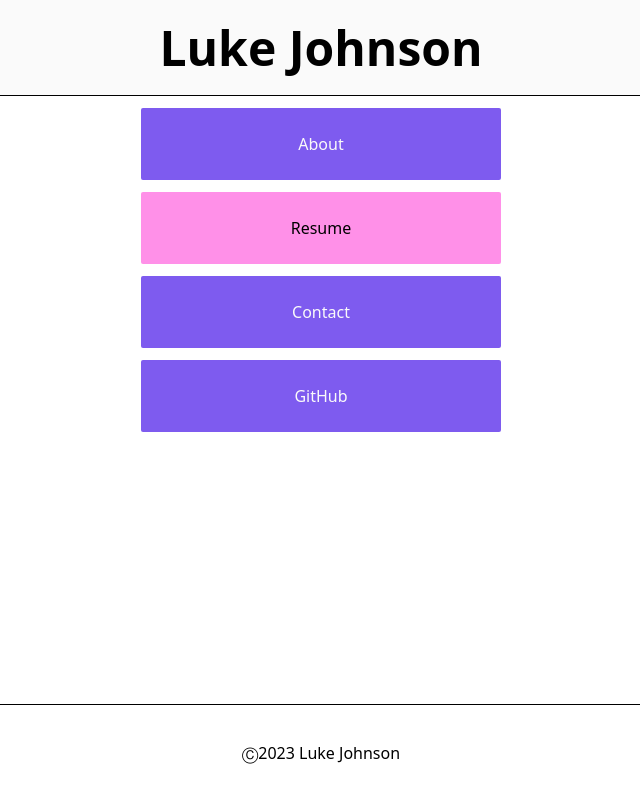
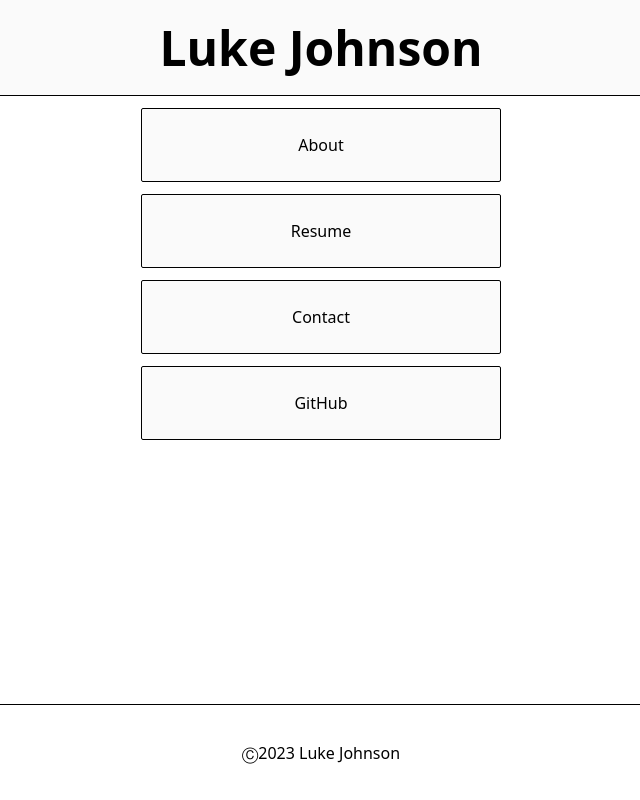
Before and after one commit to lukejo-io/website, a Next.js app: page / in a window 1280 px wide. Shown: the whole page, without its empty margins (319-959 px from the left). Built offline with nearby package versions, Linux system fonts and the light colour scheme.

Commit message:
Black and white

```diff
--- a/components/LinkButton.tsx
+++ b/components/LinkButton.tsx
@@ -25,17 +25,17 @@ function LinkButton({ link, text, className }: ButtonProps) {
 
 function LinkButtonPink({ link, text }: ButtonProps) {
   return (
-    <LinkButton link={link} className={"bg-pink text-black"} text={text} />
+    <LinkButton
+      link={link}
+      className={"bg-off-white border border-black text-black"}
+      text={text}
+    />
   );
 }
 
 function LinkButtonPurple({ link, text }: ButtonProps) {
   return (
-    <LinkButton
-      link={link}
-      className={"bg-purple text-off-white"}
-      text={text}
-    />
+    <LinkButton link={link} className={"bg-black text-off-white"} text={text} />
   );
 }
 
--- a/pages/index.tsx
+++ b/pages/index.tsx
@@ -12,10 +12,10 @@ const Home: NextPage = () => {
       </Head>
 
       <div className={"flex flex-col gap-3 w-full h-full md:w-96 p-3"}>
-        <LinkButton.Purple link={"/about"} text={"About"} />
+        <LinkButton.Pink link={"/about"} text={"About"} />
         <LinkButton.Pink link={"/resume"} text={"Resume"} />
-        <LinkButton.Purple link={"/contact"} text={"Contact"} />
-        <LinkButton.Purple
+        <LinkButton.Pink link={"/contact"} text={"Contact"} />
+        <LinkButton.Pink
           link={"https://github.com/lukejo-io"}
           text={"GitHub"}
         />
--- a/tailwind.config.js
+++ b/tailwind.config.js
@@ -18,6 +18,7 @@ module.exports = {
       "off-white": "#fafafa",
       "gray-dark": "#273444",
       gray: "#8492a6",
+      black: "#000000",
       "gray-light": "#d3dce6",
     },
     extend: {},
```
